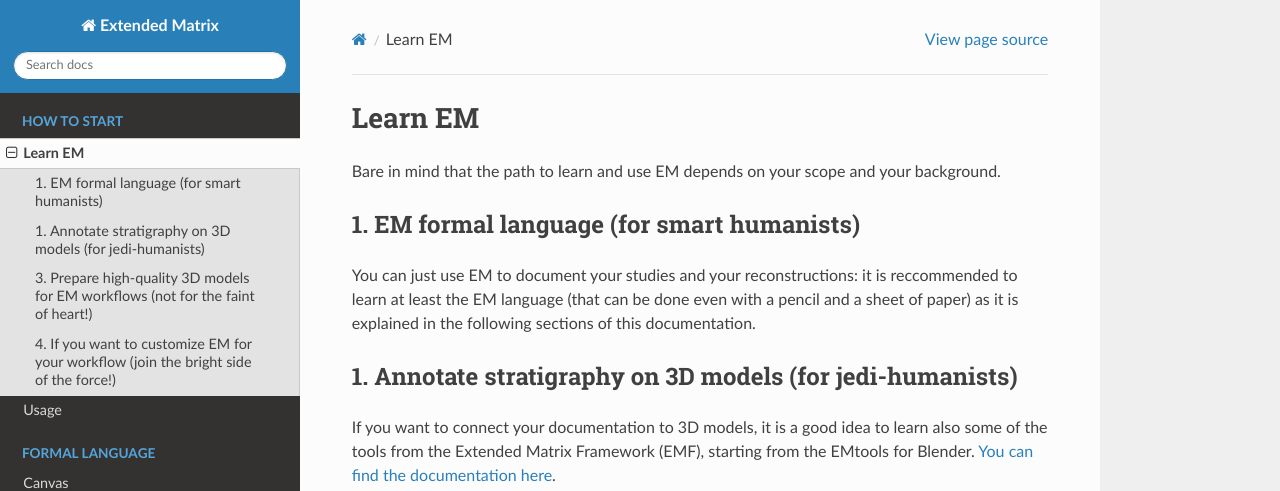
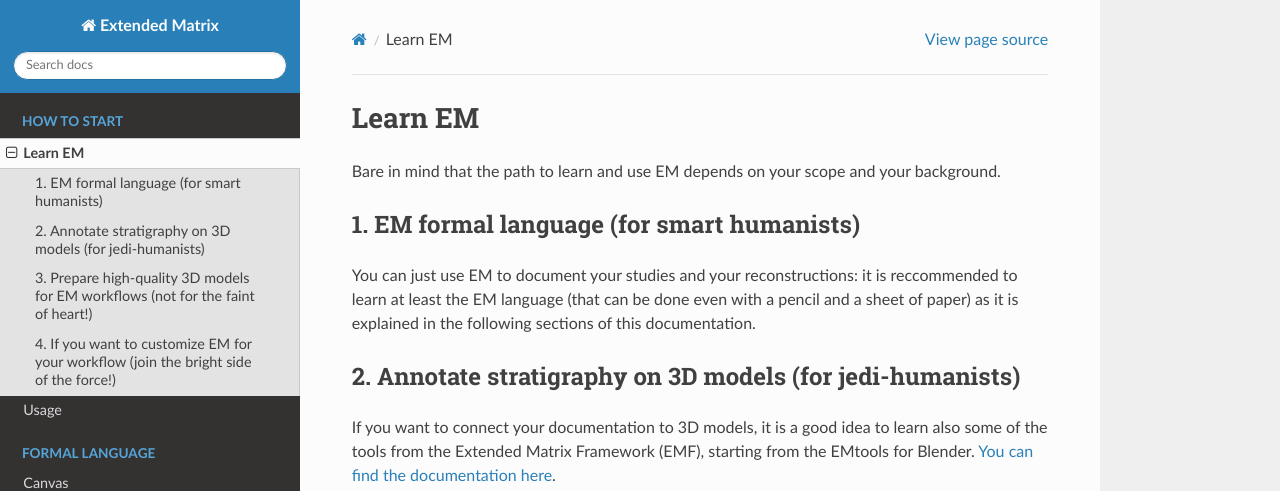
Before and after one commit to zalmoxes-laran/ExtendedMatrix-doc, a Sphinx documentation site: the page built from docs/learn_EM.rst, in a window 1280 px wide and 1367 px high. Shown: the top 491 px of the window. Built offline with Sphinx 7.4.7 and the Read the Docs theme 3.1.0, drawn with Linux system fonts in a browser that asks for light colours; pages that are not in the unit, such as notebooks, are missing from menus.

Commit message:
Update learn_EM.rst

```diff
--- a/docs/learn_EM.rst
+++ b/docs/learn_EM.rst
@@ -9,7 +9,7 @@ Bare in mind that the path to learn and use EM depends on your scope and your ba
 
 You can just use EM to document your studies and your reconstructions: it is reccommended to learn at least the EM language (that can be done even with a pencil and a sheet of paper) as it is explained in the following sections of this documentation.
 
-1. Annotate stratigraphy on 3D models (for jedi-humanists)
+2. Annotate stratigraphy on 3D models (for jedi-humanists)
 ------------------------------------------------------------------------------------------------
 
 If you want to connect your documentation to 3D models, it is a good idea to learn also some of the tools from the Extended Matrix Framework (EMF), starting from the EMtools for Blender. `You can find the documentation here <https://docs.extendedmatrix.org/projects/EM-tools/en/latest/index.html>`_.
```
